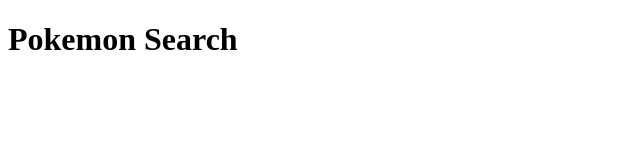
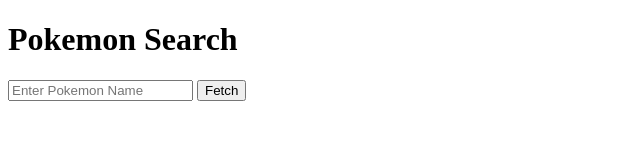
Before and after one commit to krystoliz/fetchdata-from-api, a plain HTML site: page index.html in a window 1280 px wide. Shown: the whole page, without its empty margins (0-640 px from the left). Drawn offline with Linux system fonts and the light colour scheme; no server answers.

Commit message:
feat: fetch pokemon by name

```diff
--- a/index.html
+++ b/index.html
@@ -6,6 +6,11 @@
 <body>
   <h1>Pokemon Search</h1>
 
+  <input type="text" id="pokemonName" placeholder="Enter Pokemon Name">
+  <button onclick="fetchPokemon()">Fetch</button>
+
+  <img src="" alt="Pokemon Sprite" id="pokemonSprite" style="display: none" >
+
   <!-- Link to index.js -->
   <script src="index.js"></script>
 </body>
--- a/index.js
+++ b/index.js
@@ -1,12 +1,18 @@
-fetch('https://pokeapi.co/api/v2/pokemon/pikachu')
-    .then(response => {
-        if (!response.ok) {
-            throw new Error('Network response was not ok ' + response.statusText);
-        }
-        return response.json();
-    })
-    .then(data => console.log(data))
-    .then(data => console.log(data.name))
-    .then(data => console.log(data.weight))
-    .then(data => console.log(data.id))
-    .catch((error) => console.error('Error:', error));
+fetchPokemon();
+
+async function fetchPokemon(url) {
+  try{
+    const pokemonName = document.getElementById("pokemonName").value.toLowerCase();
+    const response = await fetch(`https://pokeapi.co/api/v2/pokemon/${pokemonName}`);
+
+    if(!response.ok){
+        throw new Error("Could not fetch resource");
+    }
+
+    const data = await response.json();
+    console.log(data);
+  }
+  catch (error) {
+    console.error('Error fetching data:', error);
+  }
+}
```
